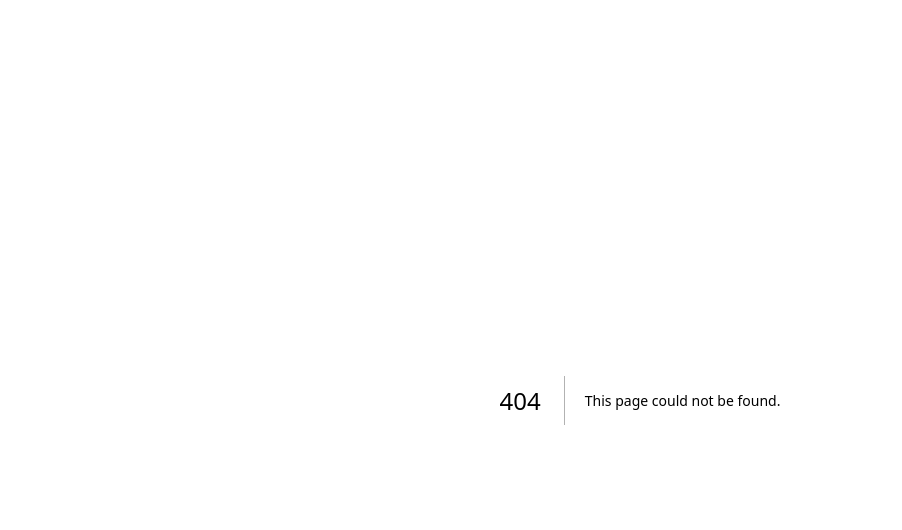
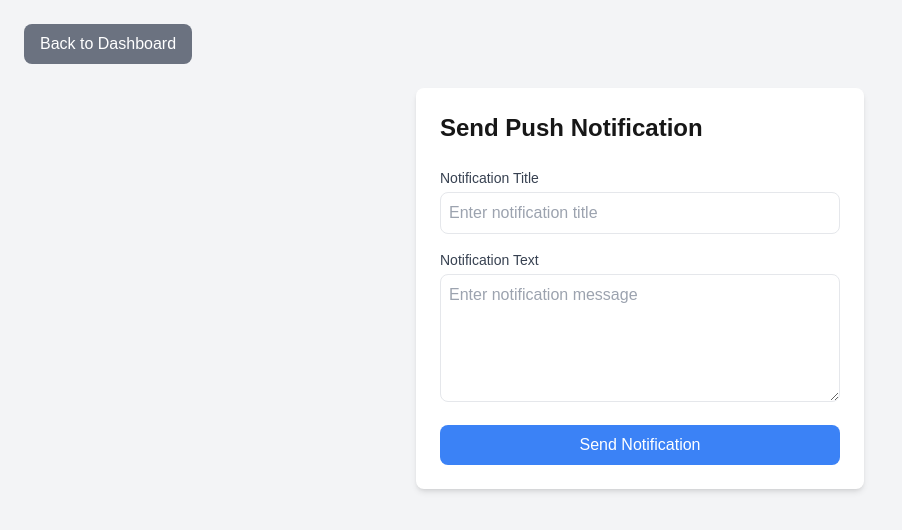
Before and after one commit to RaoUsama7/mvp_frontend, a Next.js app: page /notifications in a window 1280 px wide. Before the commit this address had no page. Shown: the top 530 px of the page, without its empty margins (0-902 px from the left). Built offline with nearby package versions, Linux system fonts and the light colour scheme; sample sign-in values are in the browser's storage.

Commit message:
notifications

```diff
--- a/src/app/components/common/Sidebar.jsx
+++ b/src/app/components/common/Sidebar.jsx
@@ -17,7 +17,7 @@ const Sidebar = ({ setActiveComponent, activeComponent, isCollapsed, toggleSideb
     { name: 'Weeks', icon: FiFolder },
     { name: 'Lessons', icon: FiFolder },
     { name: 'Activities', icon: FiFolder },
-    // { name: 'Settings', icon: FiSettings },
+    { name: 'Notifications', icon: FiFolder },
     // { name: 'Logout', icon: FiLogOut },
   ];
 
@@ -34,6 +34,11 @@ const Sidebar = ({ setActiveComponent, activeComponent, isCollapsed, toggleSideb
     }
     if (itemName === 'Activities') {
       router.push('/activities');
+    } else {
+      setActiveComponent(itemName);
+    }
+    if (itemName === 'Notifications') {
+      router.push('/notifications');
     } else {
       setActiveComponent(itemName);
     }
--- /dev/null
+++ b/src/app/notifications/page.js
@@ -0,0 +1,125 @@
+"use client";
+
+import { useState } from 'react';
+import { useRouter } from 'next/navigation';
+import withAuth from '../components/auth/withAuth';
+import { getLocalStorage } from '../utils/localStorage';
+
+const NotificationsPage = () => {
+    const router = useRouter();
+    const [formData, setFormData] = useState({
+        title: '',
+        text: ''
+    });
+    const [loading, setLoading] = useState(false);
+    const [error, setError] = useState(null);
+    const [success, setSuccess] = useState(null);
+
+    const handleChange = (e) => {
+        const { name, value } = e.target;
+        setFormData(prev => ({
+            ...prev,
+            [name]: value
+        }));
+    };
+
+    const handleSubmit = async (e) => {
+        e.preventDefault();
+        setLoading(true);
+        setError(null);
+        setSuccess(null);
+
+        try {
+            const token = getLocalStorage('token');
+            const response = await fetch('https://www.talkietotz.com/notifications/send', {
+                method: 'POST',
+                headers: {
+                    'Content-Type': 'application/json',
+                    'Authorization': `Bearer ${token}`
+                },
+                body: JSON.stringify(formData)
+            });
+
+            if (!response.ok) {
+                throw new Error('Failed to send notification');
+            }
+
+            setSuccess('Notification sent successfully!');
+            setFormData({ title: '', text: '' }); // Reset form
+        } catch (err) {
+            setError(err.message || 'Something went wrong');
+        } finally {
+            setLoading(false);
+        }
+    };
+
+    return (
+        <div className="min-h-screen bg-gray-100 p-6">
+            <button
+                onClick={() => router.push('/')}
+                className="mb-6 bg-gray-500 text-white px-4 py-2 rounded-lg hover:bg-gray-600 transition"
+            >
+                Back to Dashboard
+            </button>
+
+            <div className="max-w-md mx-auto bg-white rounded-lg shadow-md p-6">
+                <h1 className="text-2xl font-bold mb-6">Send Push Notification</h1>
+
+                {error && (
+                    <div className="mb-4 p-3 bg-red-100 text-red-700 rounded">
+                        {error}
+                    </div>
+                )}
+
+                {success && (
+                    <div className="mb-4 p-3 bg-green-100 text-green-700 rounded">
+                        {success}
+                    </div>
+                )}
+
+                <form onSubmit={handleSubmit} className="space-y-4">
+                    <div>
+                        <label className="block text-sm font-medium text-gray-700 mb-1">
+                            Notification Title
+                        </label>
+                        <input
+                            type="text"
+                            name="title"
+                            value={formData.title}
+                            onChange={handleChange}
+                            className="w-full border rounded-lg p-2 focus:ring focus:ring-blue-300"
+                            required
+                            placeholder="Enter notification title"
+                        />
+                    </div>
+
+                    <div>
+                        <label className="block text-sm font-medium text-gray-700 mb-1">
+                            Notification Text
+                        </label>
+                        <textarea
+                            name="text"
+                            value={formData.text}
+                            onChange={handleChange}
+                            className="w-full border rounded-lg p-2 focus:ring focus:ring-blue-300 h-32"
+                            required
+                            placeholder="Enter notification message"
+                        />
+                    </div>
+
+                    <button
+                        type="submit"
+                        disabled={loading}
+                        className={`w-full bg-blue-500 text-white py-2 rounded-lg hover:bg-blue-600 transition ${
+                            loading ? 'opacity-50 cursor-not-allowed' : ''
+                        }`}
+                    >
+                        {loading ? 'Sending...' : 'Send Notification'}
+                    </button>
+                </form>
+            </div>
+        </div>
+    );
+};
+
+export default withAuth(NotificationsPage);
```
